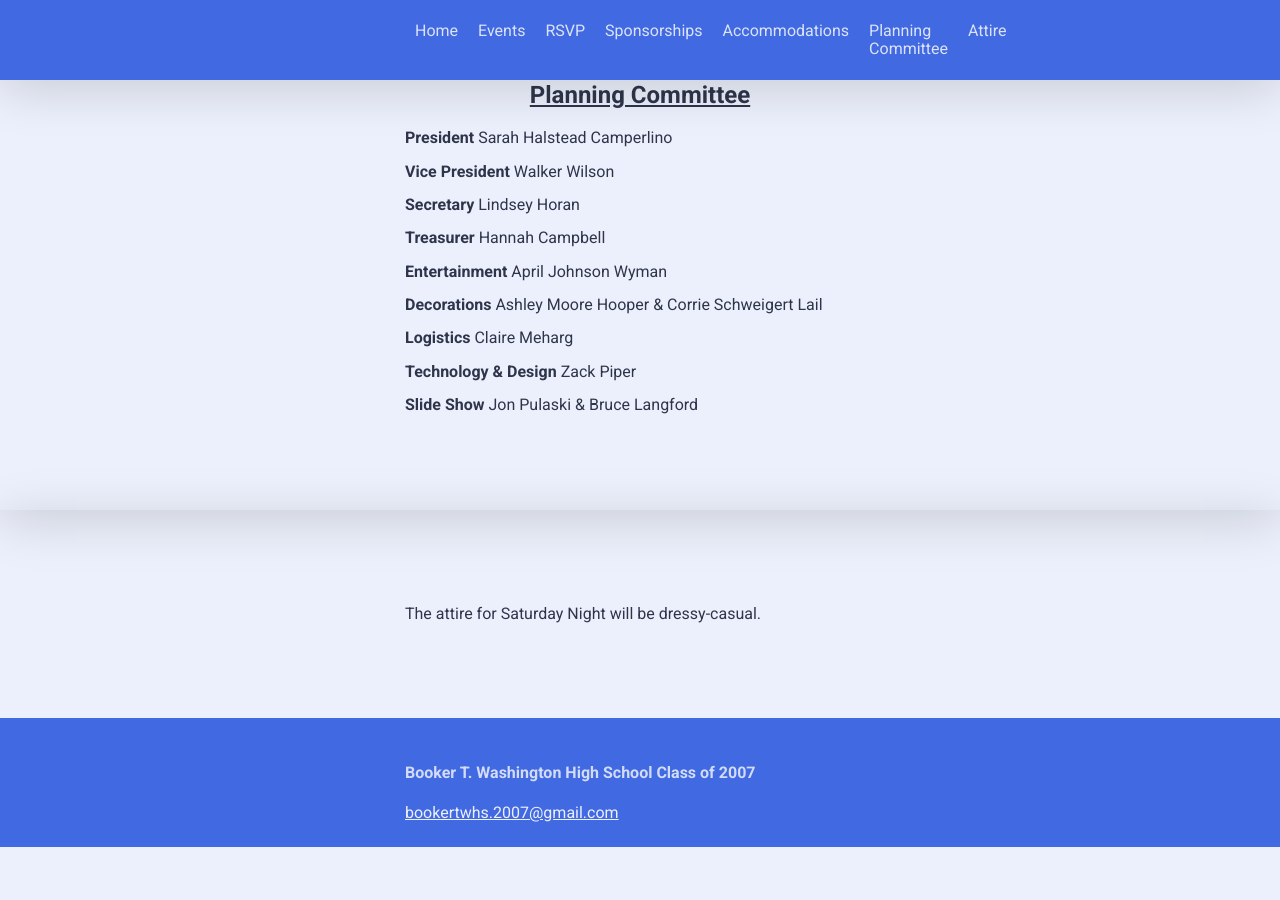
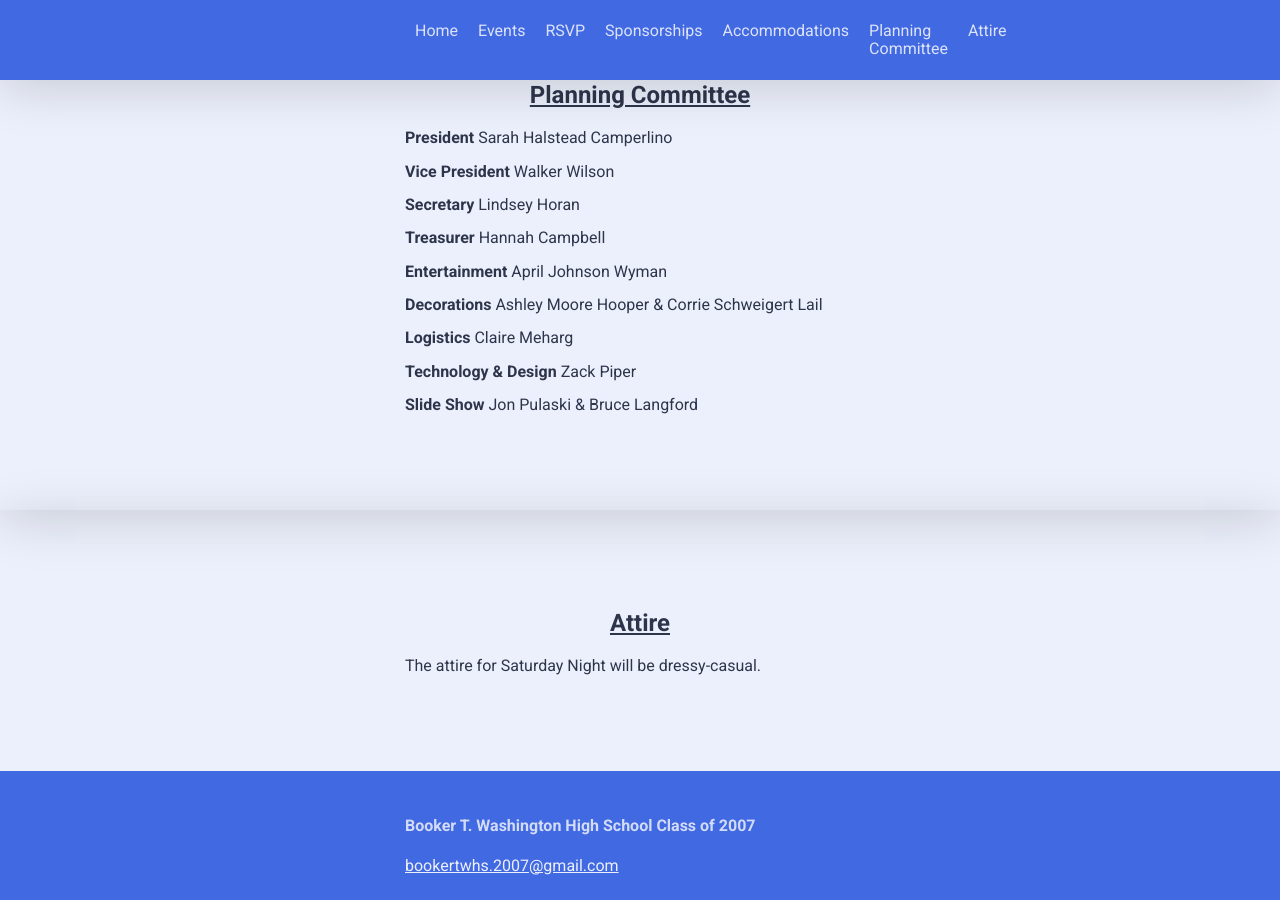
Before and after one commit to bookertwhs2007/bookertwhs, a Jekyll site: the page built from index.html, in a window 1280 px wide and 900 px high, scrolled down 3907 px. Built offline with Jekyll 4.4.1, drawn with Linux system fonts in a browser that asks for light colours; nearby versions of some CDN libraries; before the commit the page ends 4754 px from its top, so only the background shows below that.

Commit message:
Updated Attire

```diff
--- a/_sections/attire.markdown
+++ b/_sections/attire.markdown
@@ -5,4 +5,6 @@ position: 3
 class: attire
 ---
 
+## Attire
+
 The attire for Saturday Night will be dressy-casual.
```
